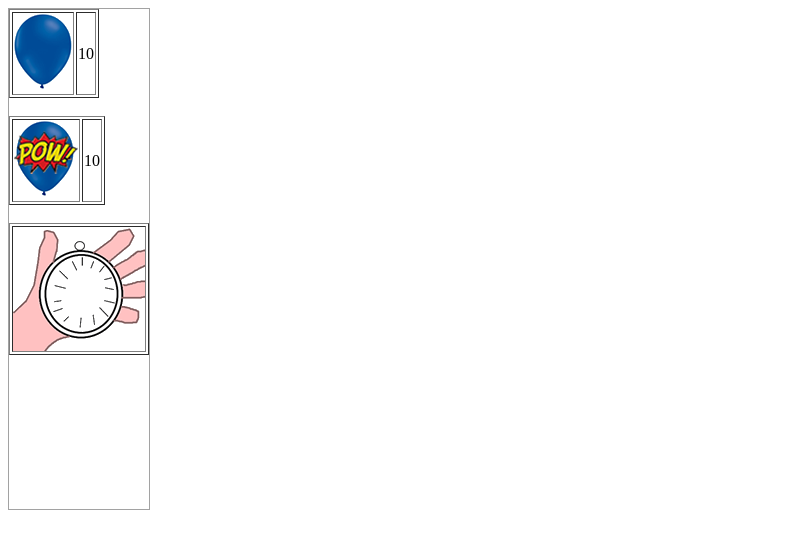
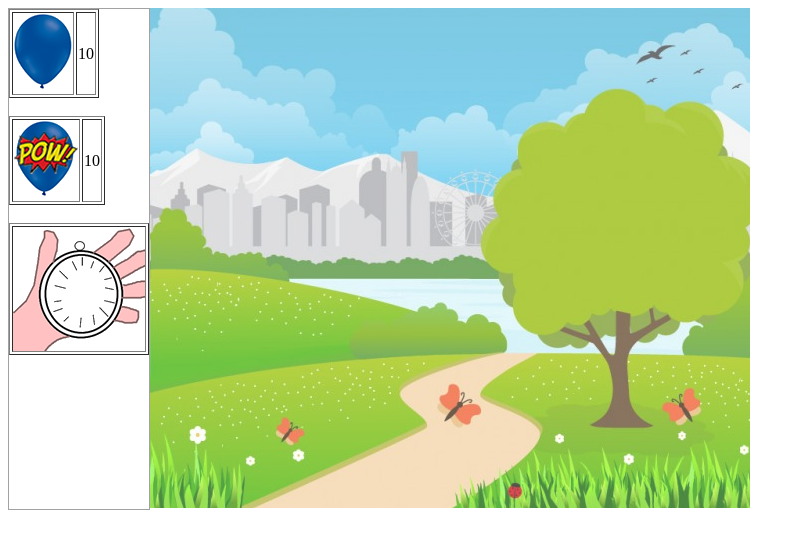
Before and after one commit to vitorstabile/javascript-project-game, a plain HTML site: page game.html in a window 1280 px wide. Shown: the whole page, without its empty margins (0-805 px from the left). Drawn offline with Linux system fonts and the light colour scheme.

Commit message:
Make background cenario

```diff
--- a/game.html
+++ b/game.html
@@ -45,12 +45,12 @@
             <table border="1" style="width: 140px; height: 132px;">
                 <tr>
                     <td style="background: url('img/cronometro.png')";>
-
                     </td>
                 </tr>
             </table>
+        </div>
 
-        </div>
+        <div style="float:left; width: 600px; height: 500px; background: url('img/cenario.png'); background-position: bottom;"></div>
 
 	</body>
 
```
